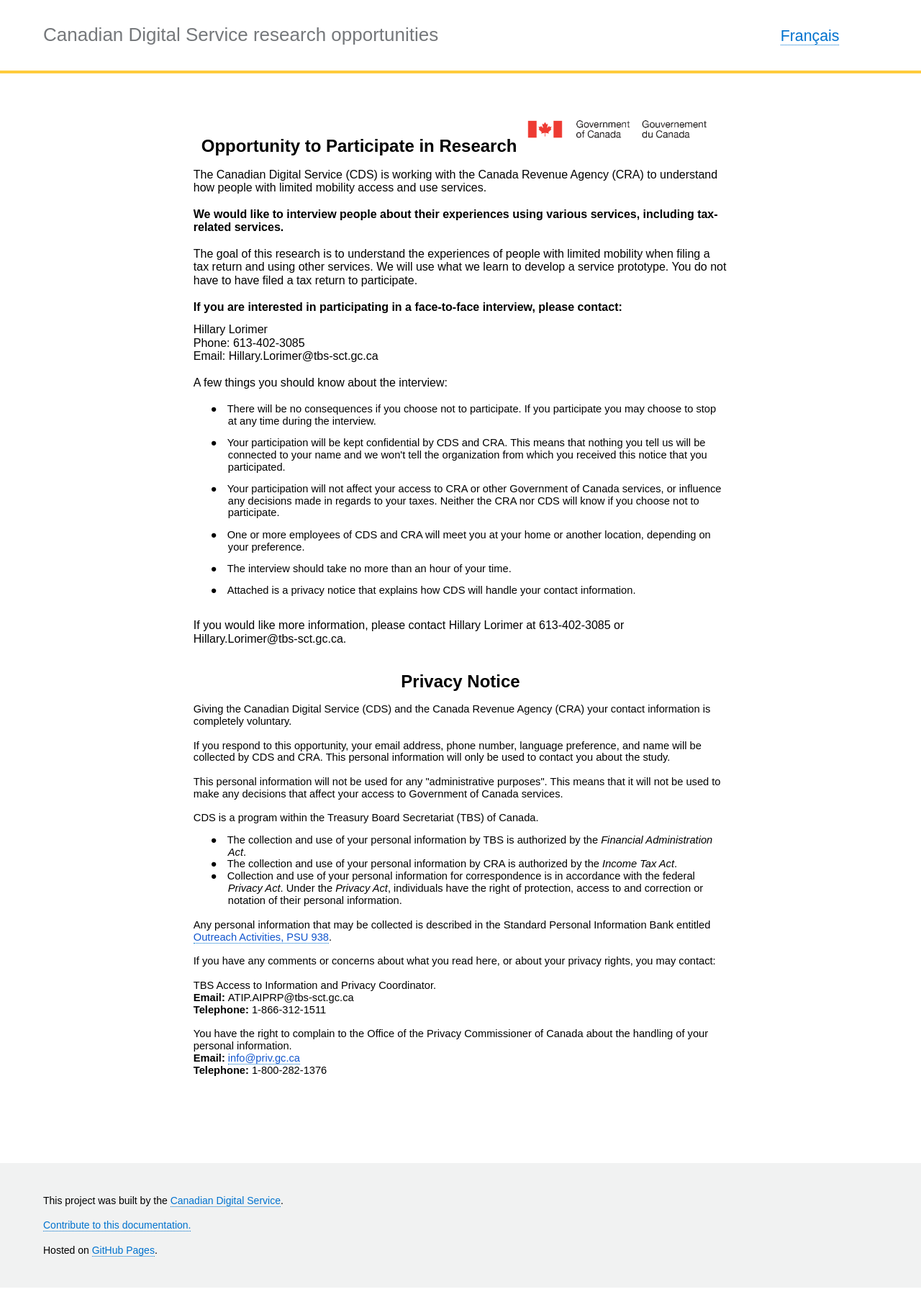
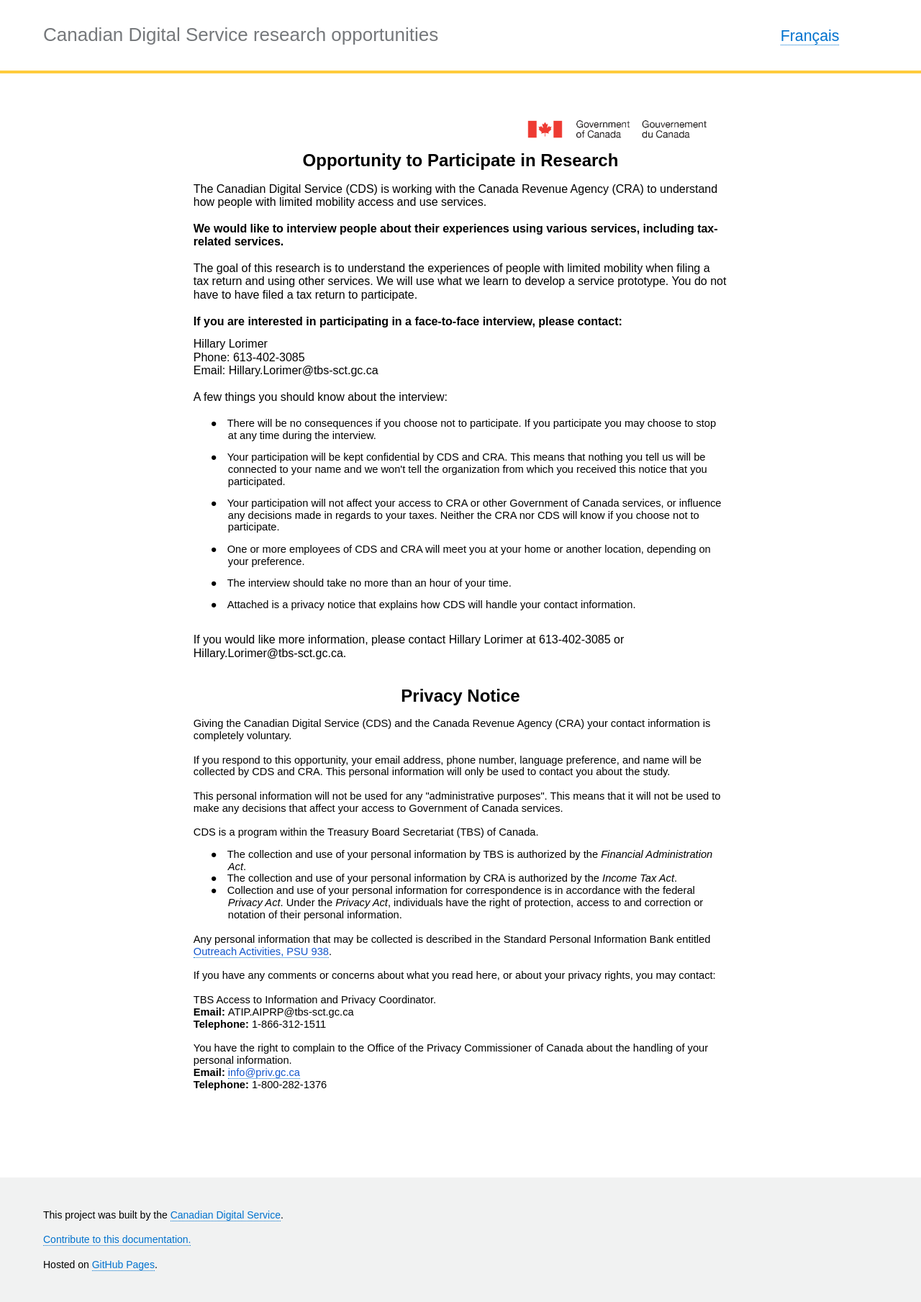
Before and after one commit to cds-snc/research-recherche, a Jekyll site: the page built from _pages/en/cra.html, in a window 1280 px wide. Shown: the whole page at 72% size. Built offline with Jekyll 4.4.1, drawn with Linux system fonts in a browser that asks for light colours.

Commit message:
Update cra.html

```diff
--- a/_pages/en/cra.html
+++ b/_pages/en/cra.html
@@ -156,7 +156,7 @@
   <body lang="EN-CA">
     <div class="WordSection1">
 
-      <p style:"padding-bottom:20px">
+      <p style="padding-bottom:20px">
          <img src="https://cds-snc.github.io/research-recherche/assets/img/GOC_logo.png" alt="Government of Canada logo" align="right" height="50"></img>
         <span lang="EN" style="font-size:12.0pt;line-height:115%">&nbsp;</span>
       </p>
```
